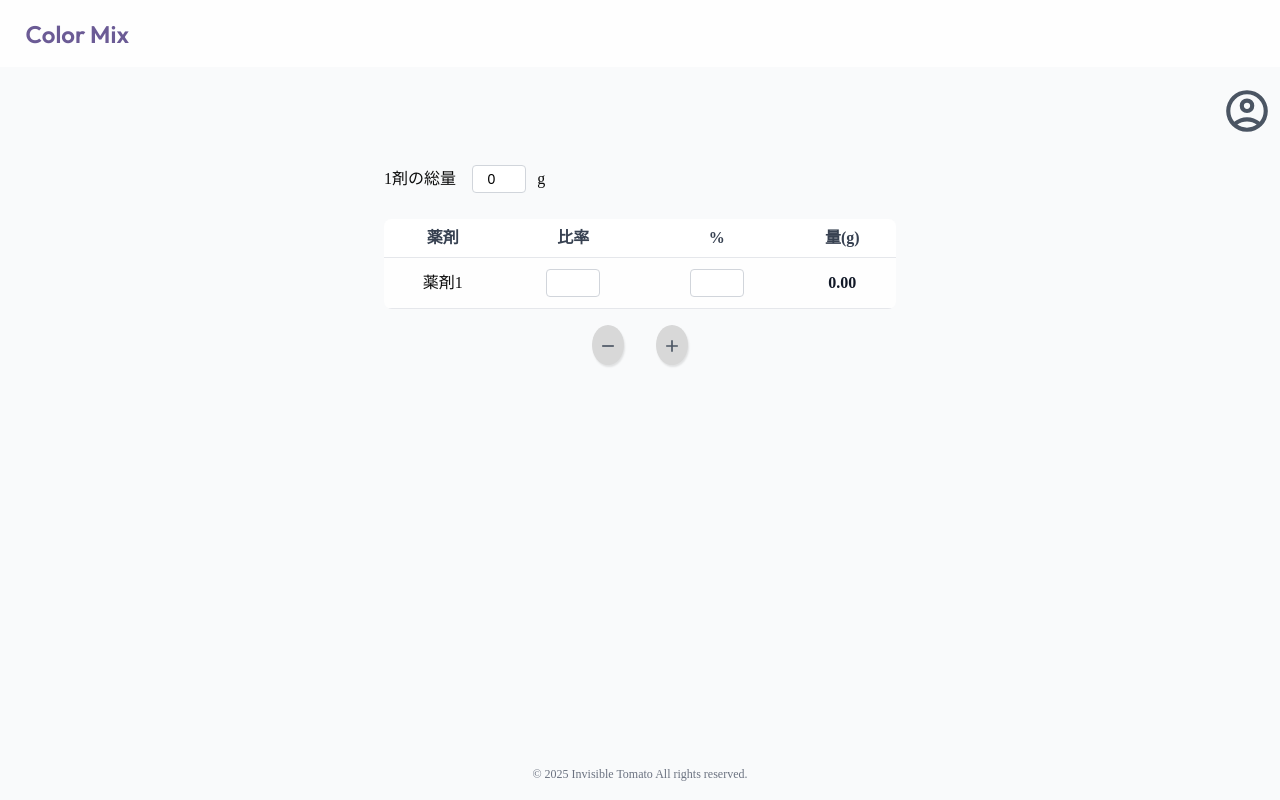
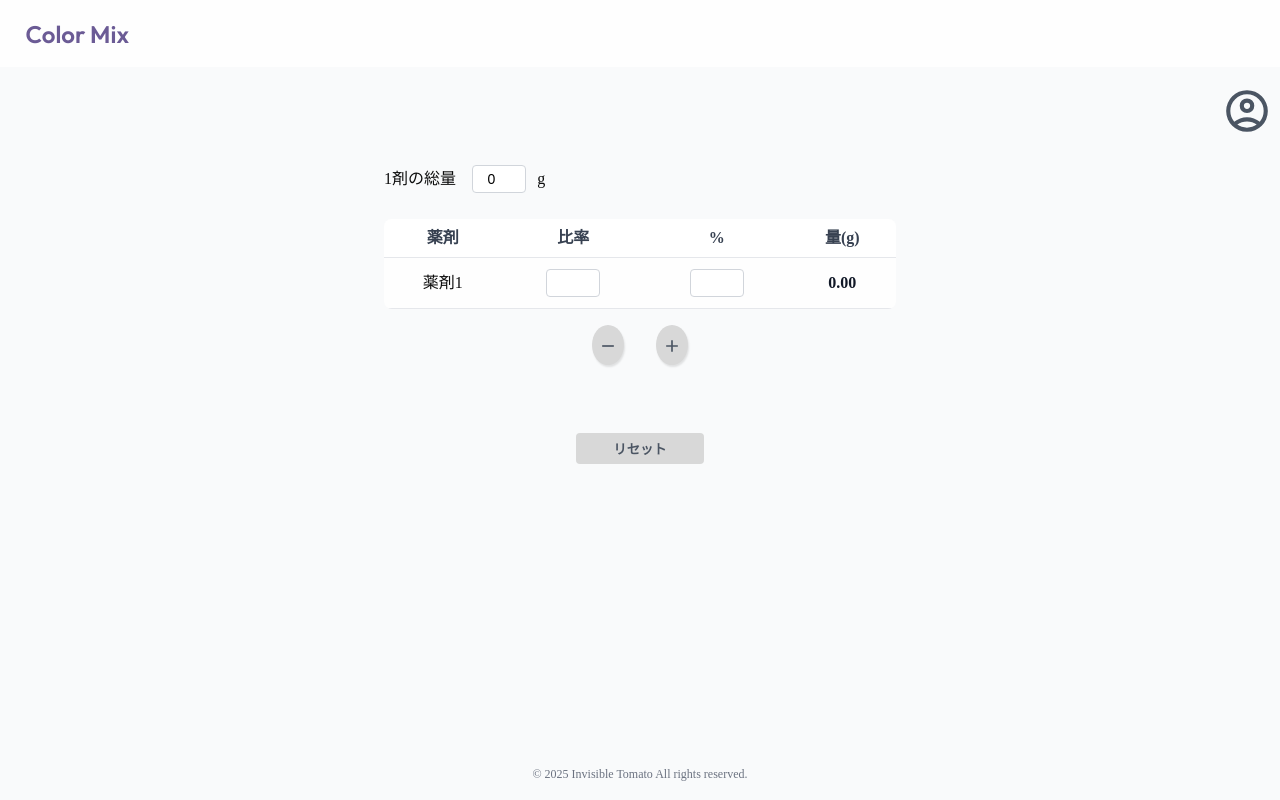
Before and after one commit to InvisibleTomato/color-mix, a Next.js app: page /home in a window 1280 px wide. Built offline with nearby package versions, Linux system fonts and the light colour scheme.

Commit message:
✨ 入力値をリセットする機能を実装

```diff
--- a/src/app/components/Calc/Calc.tsx
+++ b/src/app/components/Calc/Calc.tsx
@@ -11,11 +11,20 @@ type Drug = {
   amount: string;
 };
 
+// 配列の初期状態
+const initialDrugs: Drug[] = [
+  { id: 1, name: "薬剤1", ratio: "", percent: "", amount: "" },
+];
+
 const Calc = () => {
   const [totalAmount, setTotalAmount] = useState<number>(0);
-  const [drugs, setDrugs] = useState<Drug[]>([
-    { id: 1, name: "薬剤1", ratio: "", percent: "", amount: "" },
-  ]);
+  const [drugs, setDrugs] = useState<Drug[]>(initialDrugs);
+
+  //リセット処理
+  const handleReset = () => {
+    setTotalAmount(0);
+    setDrugs(initialDrugs);
+  };
 
   const handleAddRow = () => {
     const newDrug: Drug = {
@@ -137,6 +146,9 @@ const Calc = () => {
             <Image src="/add.svg" width={20} height={20} alt="Add Row" />
           </button>
         </div>
+        <button onClick={handleReset} className={styles.resetButton}>
+          リセット
+        </button>
       </div>
     </div>
   );
```
